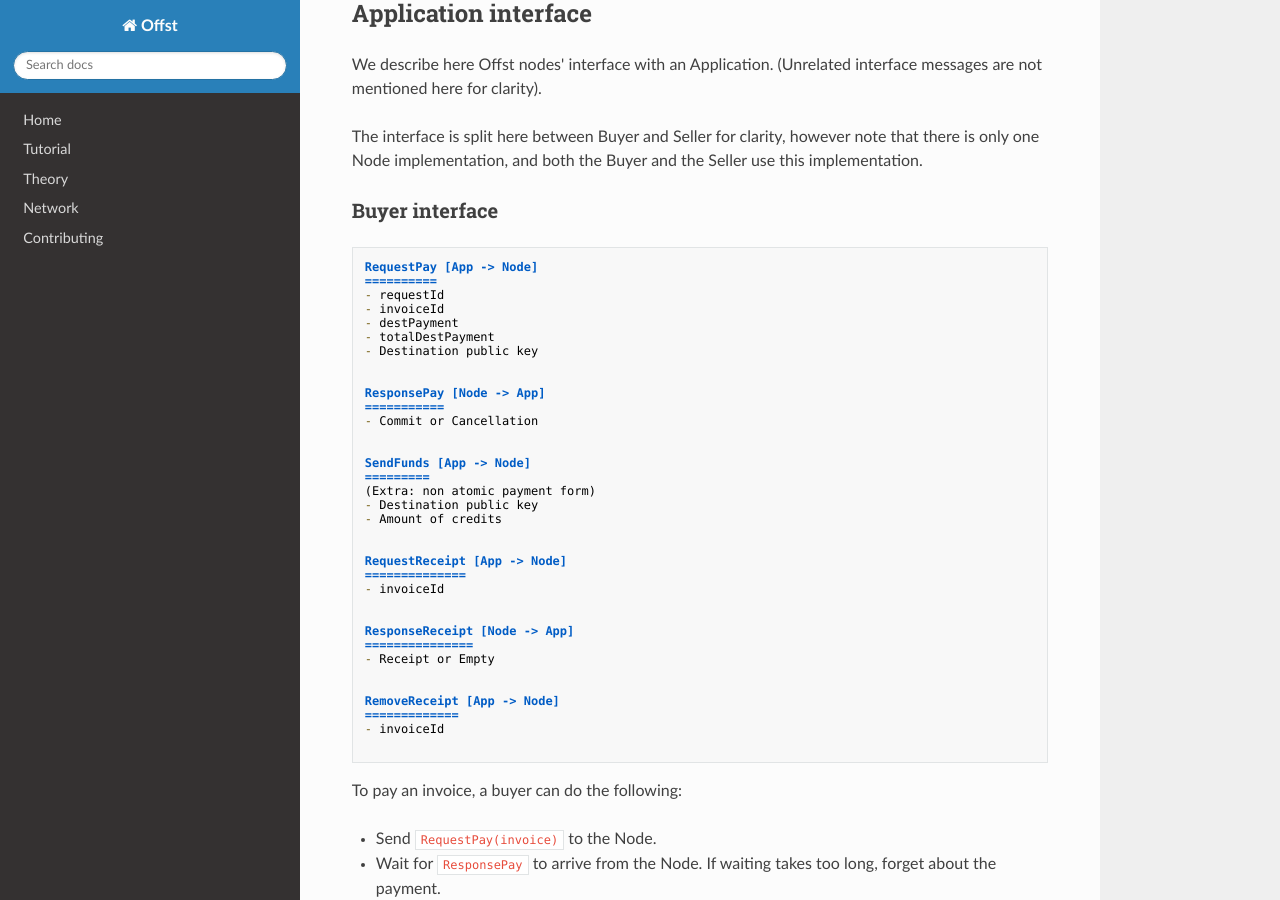
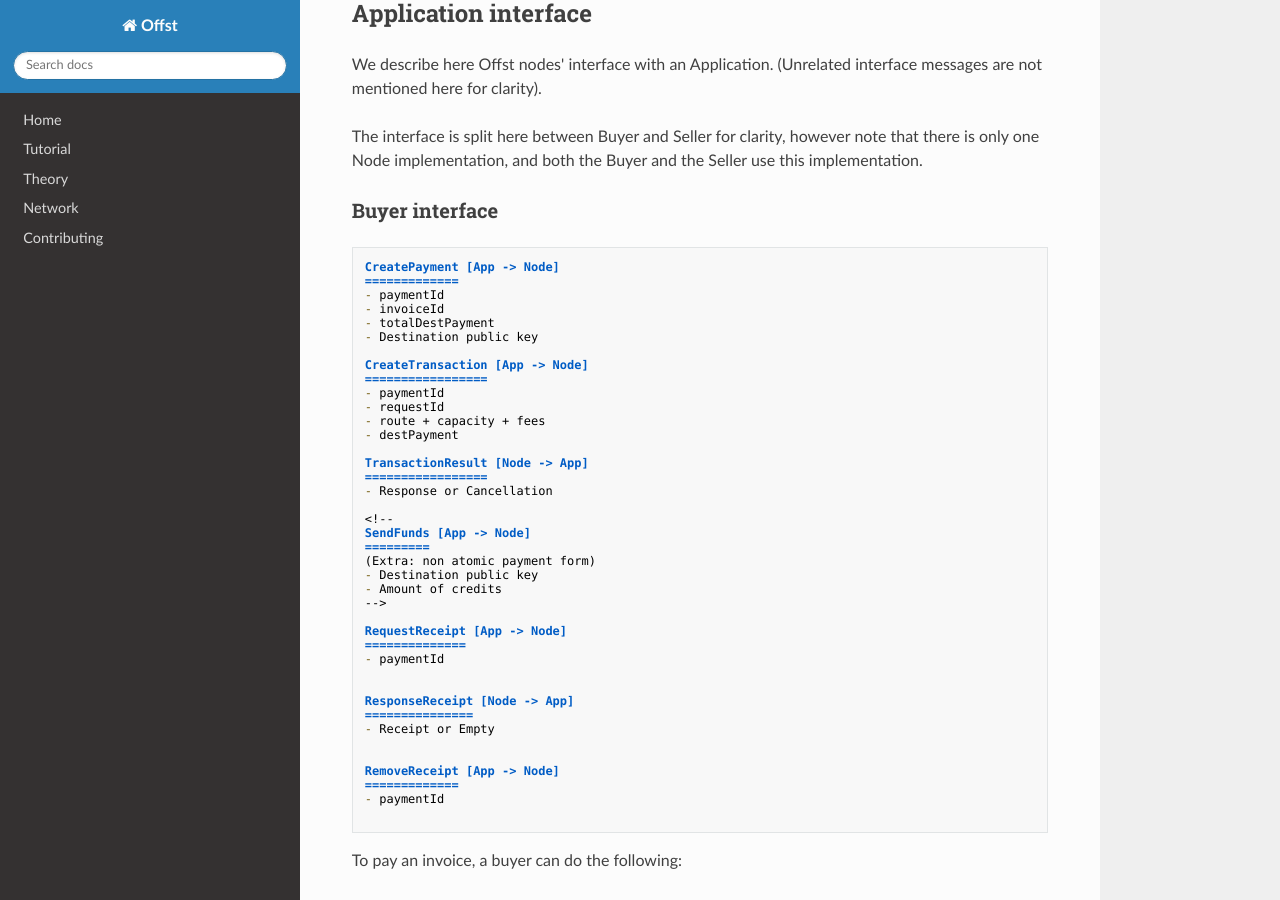
Before and after one commit to freedomlayer/offset_docs, an MkDocs documentation site: the page built from docs/atomic_proposal.md, in a window 1280 px wide and 900 px high, scrolled down 11896 px. Built offline with MkDocs 1.6.1, drawn with Linux system fonts in a browser that asks for light colours; nearby versions of some CDN libraries.

Commit message:
Updated interface with node (buyer/seller).

````diff
--- a/docs/atomic_proposal.md
+++ b/docs/atomic_proposal.md
@@ -672,30 +672,35 @@ use this implementation.
 ### Buyer interface
 
 ```markdown
-RequestPay [App -> Node]
-==========
-- requestId
+CreatePayment [App -> Node]
+=============
+- paymentId
 - invoiceId
-- destPayment
 - totalDestPayment
 - Destination public key
 
+CreateTransaction [App -> Node]
+=================
+- paymentId
+- requestId
+- route + capacity + fees
+- destPayment
 
-ResponsePay [Node -> App]
-===========
-- Commit or Cancellation
+TransactionResult [Node -> App]
+=================
+- Response or Cancellation
 
-
+<!--
 SendFunds [App -> Node]
 =========
 (Extra: non atomic payment form)
 - Destination public key
 - Amount of credits
-
+-->
 
 RequestReceipt [App -> Node]
 ==============
-- invoiceId
+- paymentId
 
 
 ResponseReceipt [Node -> App]
@@ -705,7 +710,7 @@ ResponseReceipt [Node -> App]
 
 RemoveReceipt [App -> Node]
 =============
-- invoiceId
+- paymentId
 
 ```
 
````
